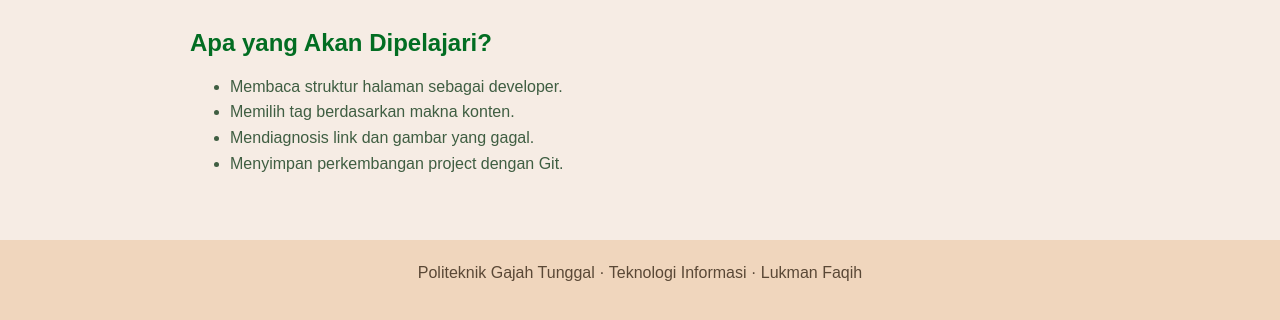
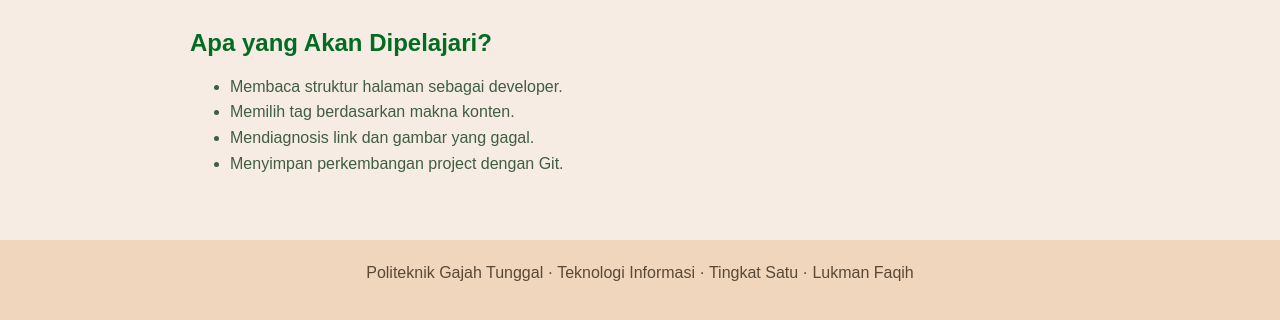
Before and after one commit to LukmanFaqih/techstarter-web-2604014, a plain HTML site: page index.html in a window 1280 px wide. Shown: the part 1122-1442 px from the top of the page. Drawn offline with Linux system fonts and the light colour scheme.

Commit message:
feat: perbarui konten halaman TechStarter

```diff
--- a/index.html
+++ b/index.html
@@ -62,7 +62,7 @@
     </main>
 
     <footer id="kontak">
-        <p>Politeknik Gajah Tunggal · Teknologi Informasi · Lukman Faqih</p>
+        <p>Politeknik Gajah Tunggal · Teknologi Informasi · Tingkat Satu · Lukman Faqih</p>
     </footer>
 </body>
 </html>
```
